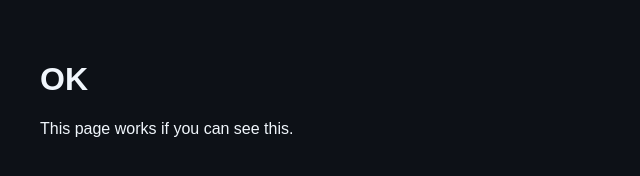
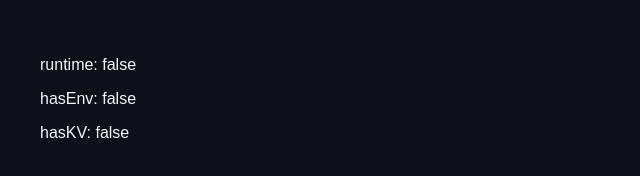
Before and after one commit to funshdd/fcblog, an Astro site: page /debug in a window 1280 px wide. Shown: the whole page, without its empty margins (0-640 px from the left). Built offline with nearby package versions, Linux system fonts and the light colour scheme; Astro itself is replaced by a stand-in of ours; no server answers.

Commit message:
debug: show runtime access

```diff
--- a/src/pages/debug.astro
+++ b/src/pages/debug.astro
@@ -1,8 +1,20 @@
 ---
+let runtime = false;
+let hasEnv = false;
+let hasKV = false;
+try {
+  const rt = (Astro.locals as any)?.runtime;
+  runtime = !!rt;
+  if (rt) {
+    hasEnv = !!rt.env;
+    hasKV = !!rt.env?.BLOG_KV;
+  }
+} catch {}
 ---
 <html>
 <body style="background:#0d1117;color:#f0f6fc;padding:2rem;font-family:sans-serif;">
-<h1>OK</h1>
-<p>This page works if you can see this.</p>
+<p>runtime: {String(runtime)}</p>
+<p>hasEnv: {String(hasEnv)}</p>
+<p>hasKV: {String(hasKV)}</p>
 </body>
 </html>
```
